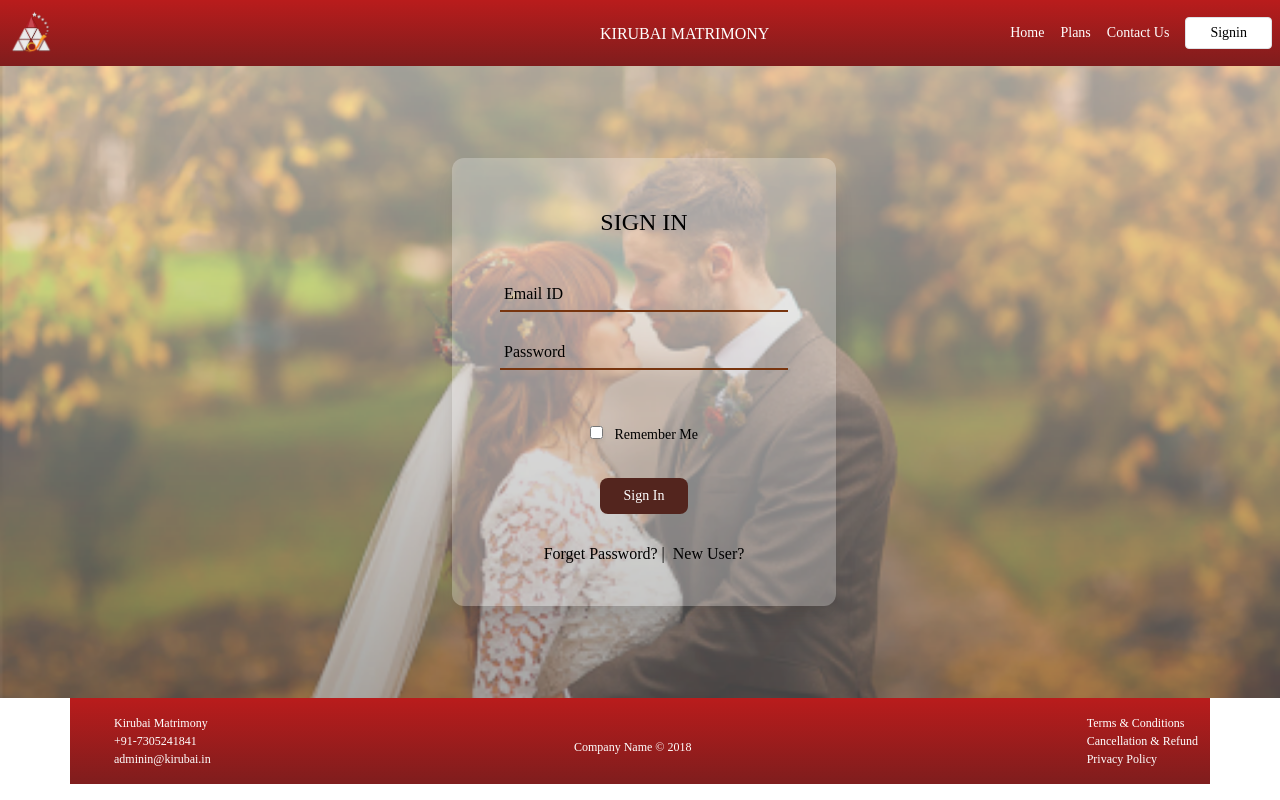
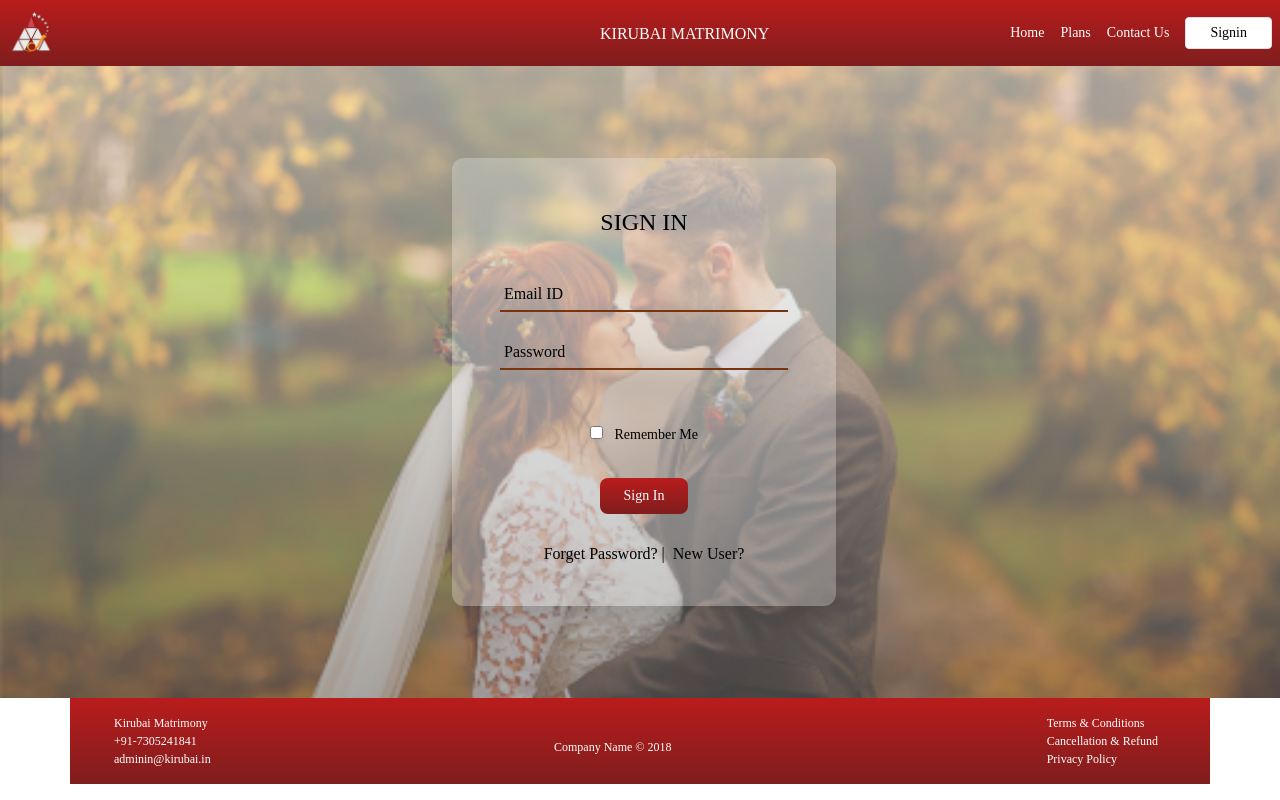
Before and after one commit to PAVITHIRASRISUBRAMANI/Kirubaimatrimony, an Angular app: page /signin in a window 1280 px wide. Built offline with nearby package versions, Linux system fonts and the light colour scheme.

Commit message:
feat: add cli command

```diff
--- a/src/app/footer/footer.component.css
+++ b/src/app/footer/footer.component.css
@@ -1,7 +1,7 @@
 footer{
+    min-width:100%;
     position: fixed;
-    width: 100% !important;
-    max-height: 26vh;
+    height: auto;
     font-size: 12px;
     color: white;
     font-family: quando;
--- a/src/app/footer/footer.component.html
+++ b/src/app/footer/footer.component.html
@@ -1,6 +1,6 @@
-<footer>
-    <div class="container flex bg-gradient-to-b from-red-700 to-red-900">
-        <div class="justify-between flex w-full pt-3">
+<footer class="w-full">
+    <div class="container flex flex-row bg-gradient-to-b from-red-700 to-red-900">
+        <div class="justify-between flex w-full pt-3 pr-10">
             <div>
                 <ul>
                     <li>Kirubai Matrimony</li>
--- a/src/app/signin/signin.component.css
+++ b/src/app/signin/signin.component.css
@@ -12,9 +12,6 @@ body {
     .img{
         width: 600px;
     }
-    button{
-        background-color:#53251E ;
-    }
     .terms
     {
         color:#53251E;
--- a/src/app/signin/signin.component.html
+++ b/src/app/signin/signin.component.html
@@ -23,7 +23,7 @@
             </label>
           </div>
         <button
-          class="block m-auto w-half px-4 py-2 mt-4 text-sm font-medium leading-5 text-center text-white rounded-lg align-center"
+          class="block m-auto w-half px-4 py-2 mt-4 text-sm font-medium leading-5 bg-gradient-to-b from-red-700 to-red-900 text-center text-white rounded-lg align-center"
           href="#">
           Sign In
         </button>
--- a/src/app/signup/signup.component.css
+++ b/src/app/signup/signup.component.css
@@ -12,9 +12,6 @@ body {
 .img{
     width: 600px;
 }
-button{
-    background-color:#53251E ;
-}
 .terms
 {
     color:#53251E;
--- a/src/app/signup/signup.component.html
+++ b/src/app/signup/signup.component.html
@@ -40,7 +40,7 @@
              class="terms hover:underline"> Terms & Conditions and Privacy Policy </a></p>
         </div>
         <button
-          class="block m-auto w-half px-4 py-2 mt-4 text-sm font-medium leading-5 text-center text-white rounded-lg align-center"
+          class="block m-auto w-half px-4 py-2 mt-4 text-sm bg-gradient-to-b from-red-700 to-red-900 font-medium leading-5 text-center text-white rounded-lg align-center"
           href="#">
           Register Now
           </button>
```
